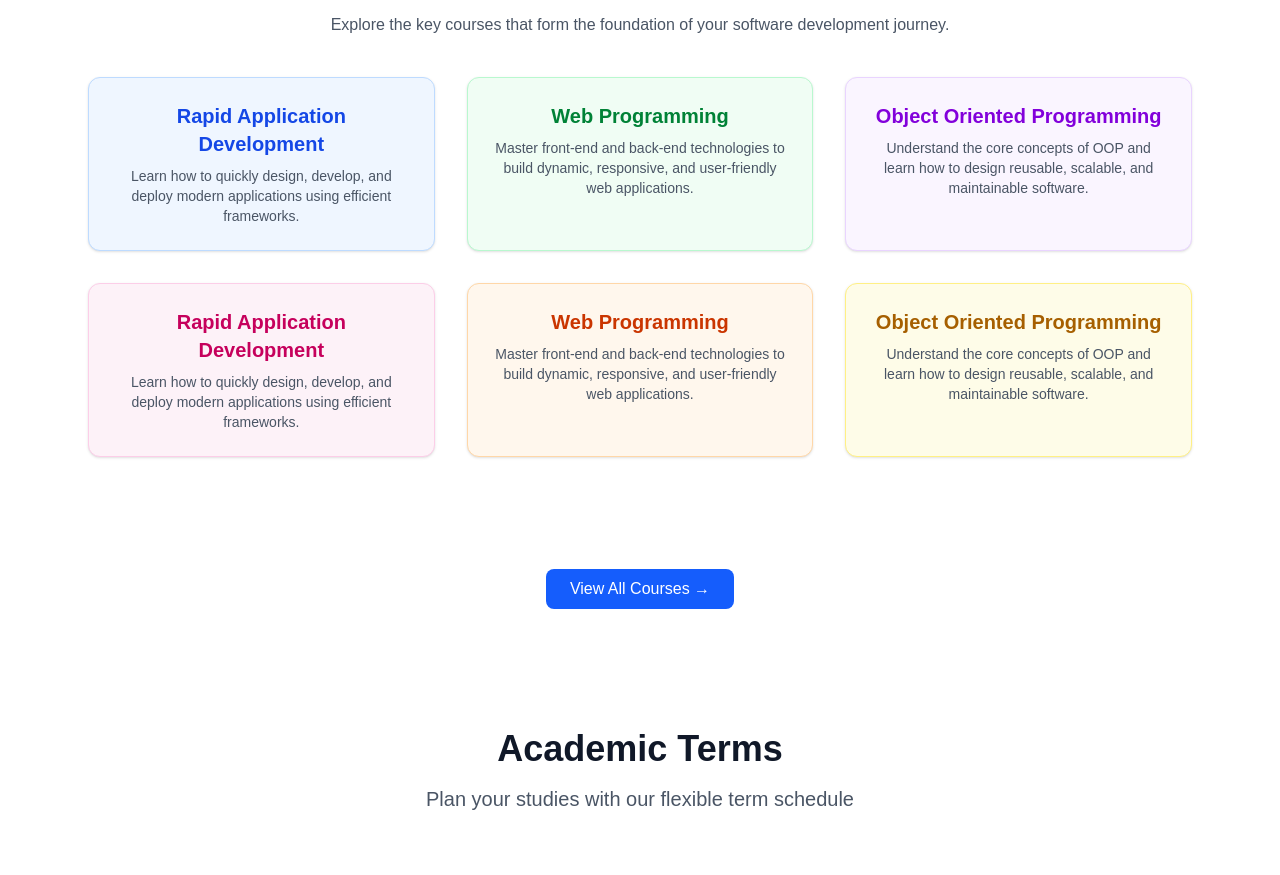
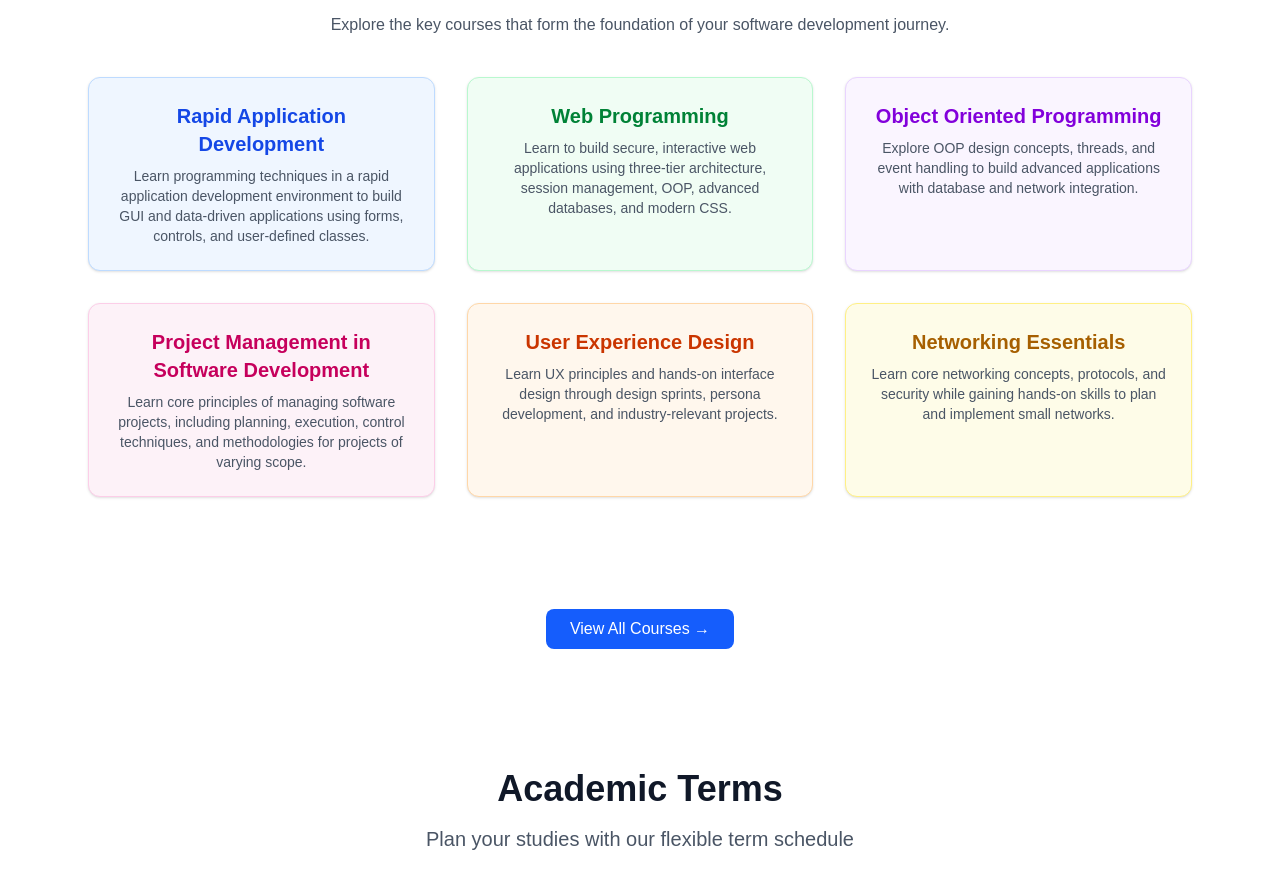
Before and after one commit to Lorenzo-Ronzani/web_programming_project, a React (Vite) app: page / in a window 1280 px wide. Shown: the part 1420-2295 px from the top of the page. Built offline with nearby package versions, Linux system fonts and the light colour scheme; a web font is replaced by a local one.

Commit message:
correction courses

```diff
--- a/src/components/courses/Courses.jsx
+++ b/src/components/courses/Courses.jsx
@@ -2,42 +2,42 @@ function Courses() {
   const courses = [
     {
       name: 'Rapid Application Development',
-      description: 'Learn how to quickly design, develop, and deploy modern applications using efficient frameworks.',
+      description: 'Learn programming techniques in a rapid application development environment to build GUI and data-driven applications using forms, controls, and user-defined classes.',
       bgColor: 'bg-blue-50',
       borderColor: 'border-blue-200',
       textColor: 'text-blue-700'
     },
     {
       name: 'Web Programming',
-      description: 'Master front-end and back-end technologies to build dynamic, responsive, and user-friendly web applications.',
+      description: 'Learn to build secure, interactive web applications using three-tier architecture, session management, OOP, advanced databases, and modern CSS.',
       bgColor: 'bg-green-50',
       borderColor: 'border-green-200',
       textColor: 'text-green-700'
     },
     {
       name: 'Object Oriented Programming',
-      description: 'Understand the core concepts of OOP and learn how to design reusable, scalable, and maintainable software.',
+      description: 'Explore OOP design concepts, threads, and event handling to build advanced applications with database and network integration.',
       bgColor: 'bg-purple-50',
       borderColor: 'border-purple-200',
       textColor: 'text-purple-700'
     },
     {
-      name: 'Rapid Application Development',
-      description: 'Learn how to quickly design, develop, and deploy modern applications using efficient frameworks.',
+      name: 'Project Management in Software Development',
+      description: 'Learn core principles of managing software projects, including planning, execution, control techniques, and methodologies for projects of varying scope.',
       bgColor: 'bg-pink-50',
       borderColor: 'border-pink-200',
       textColor: 'text-pink-700'
     },
     {
-      name: 'Web Programming',
-      description: 'Master front-end and back-end technologies to build dynamic, responsive, and user-friendly web applications.',
+      name: 'User Experience Design',
+      description: 'Learn UX principles and hands-on interface design through design sprints, persona development, and industry-relevant projects.',
       bgColor: 'bg-orange-50',
       borderColor: 'border-orange-200',
       textColor: 'text-orange-700'
     },
     {
-      name: 'Object Oriented Programming',
-      description: 'Understand the core concepts of OOP and learn how to design reusable, scalable, and maintainable software.',
+      name: 'Networking Essentials',
+      description: 'Learn core networking concepts, protocols, and security while gaining hands-on skills to plan and implement small networks.',
       bgColor: 'bg-yellow-50',
       borderColor: 'border-yellow-200',
       textColor: 'text-yellow-700'
```
